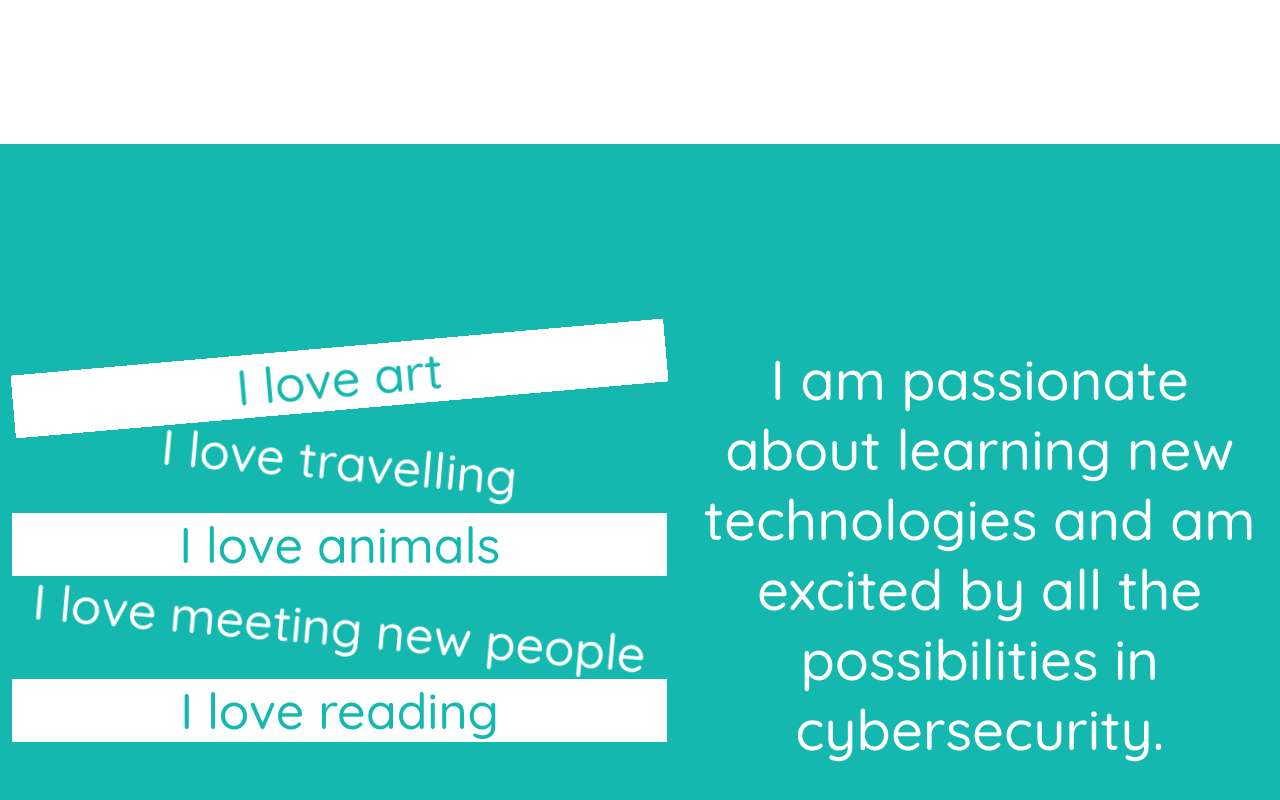
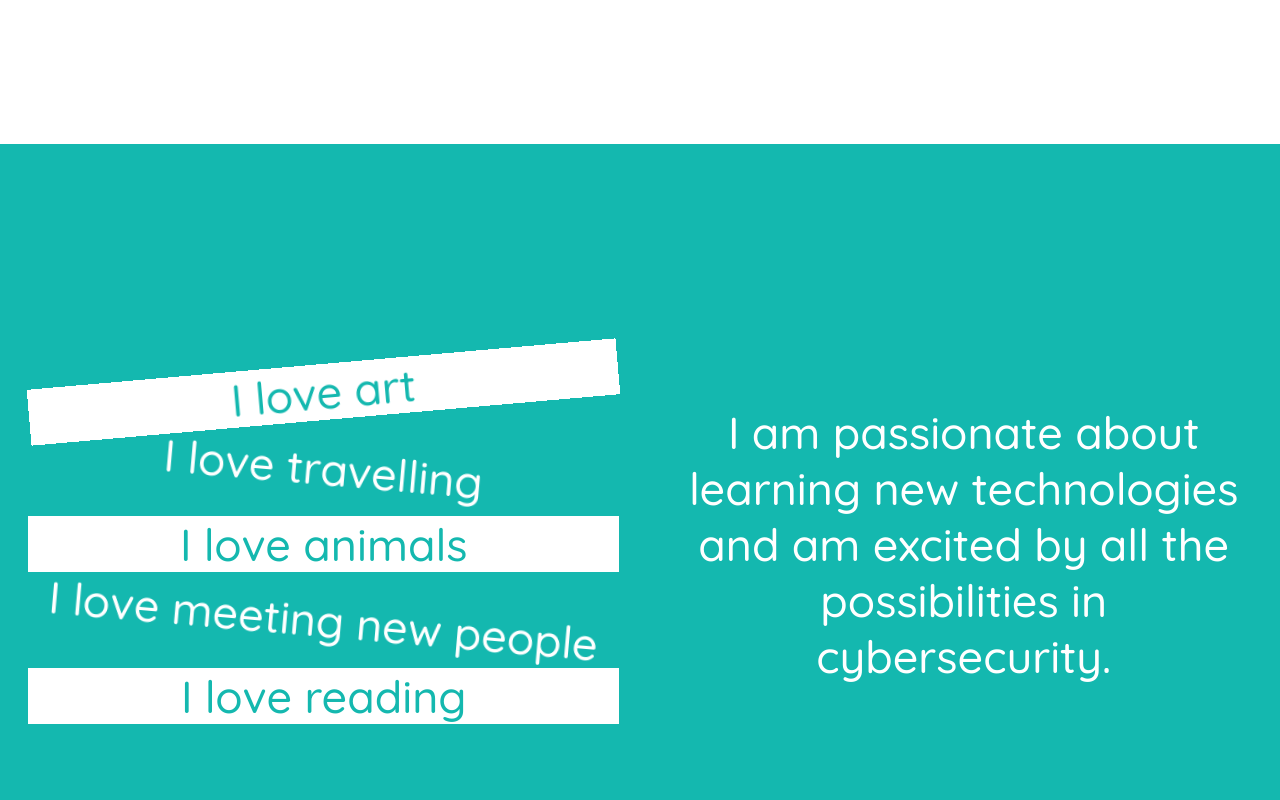
Before and after one commit to Marjan154/marjan-personal-website, a React (Create React App) app: page /#/ in a window 1280 px wide. Shown: the part 2278-3078 px from the top of the page. Built offline with nearby package versions, Linux system fonts and the light colour scheme.

Commit message:
responsive text

```diff
--- a/src/styles/home.css
+++ b/src/styles/home.css
@@ -25,7 +25,7 @@
 }
 .words {
   font-family: "Quicksand", sans-serif;
-  font-size: 7vh;
+  font-size: 3.5vw;
   color: white;
   word-wrap: break-word;
   width: 45vw;
@@ -34,7 +34,7 @@
 
 .wordColorSize {
   font-family: "Quicksand", sans-serif;
-  font-size: 50px;
+  font-size: 3.5vw;
   color: white;
 }
 
```
